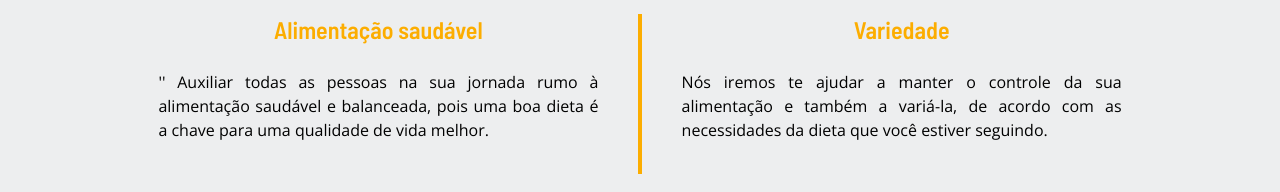
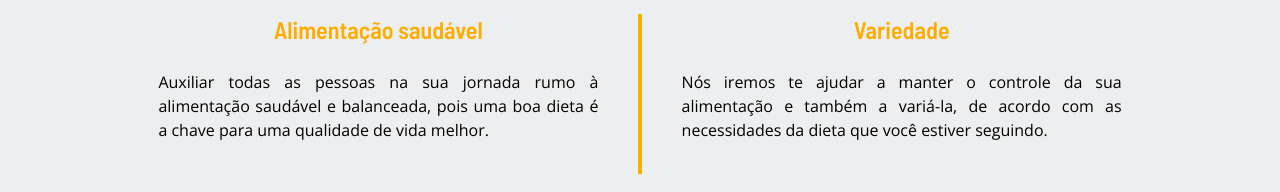
Before and after one commit to JVMF12/SITE-TCC, a React (Vite) app: page / in a window 1280 px wide. Shown: the part 866-1058 px from the top of the page. Built offline with nearby package versions, Linux system fonts and the light colour scheme; a web font is replaced by a local one.

Commit message:
adicionando o vídeo tutorial na parte de como usar

```diff
--- a/src/pages/ComoUsar.jsx
+++ b/src/pages/ComoUsar.jsx
@@ -34,11 +34,10 @@ function Comousar() {
           <h1 className="text-titulo font-bold text-center text-2xl my-[1.5rem] font-subtitulo">
             Tutorial
           </h1>
-          <iframe className="pb-[3rem] w-[20rem] h-[15rem] md:w-[35rem] md:h-[25rem]" width="560" height="315" src="https://www.youtube.com/embed/-qLfybfvsHw?si=Z-FBbFKiYN43jnyU" title="YouTube video player" frameborder="0" allow="accelerometer; autoplay; clipboard-write; encrypted-media; gyroscope; picture-in-picture; web-share" referrerpolicy="strict-origin-when-cross-origin" allowfullscreen></iframe>
+          <iframe className=' pb-[3rem] w-[20rem] h-[15rem] md:w-[35rem] md:h-[25rem]' width="560" height="315" src="https://www.youtube.com/embed/vJZYwSgaCeA?si=GUNUrDuVcA3dMSUD" title="YouTube video player" frameborder="0" allow="accelerometer; autoplay; clipboard-write; encrypted-media; gyroscope; picture-in-picture; web-share" referrerpolicy="strict-origin-when-cross-origin" allowfullscreen></iframe>
         </div>
       </section>
     </main>
   );
 }
-
 export default Comousar;
--- a/src/pages/Home.jsx
+++ b/src/pages/Home.jsx
@@ -72,7 +72,7 @@ export default function Home() {
                     Alimentação saudável
                   </h3>
                   <p className="md:max-w-[27.5rem]">
-                   '' Auxiliar todas as pessoas na sua jornada rumo à alimentação
+                    Auxiliar todas as pessoas na sua jornada rumo à alimentação
                     saudável e balanceada, pois uma boa dieta é a chave para uma
                     qualidade de vida melhor.
                   </p>
```
